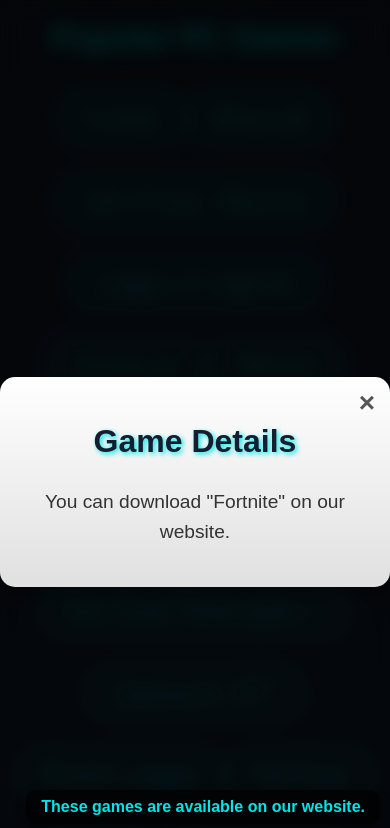
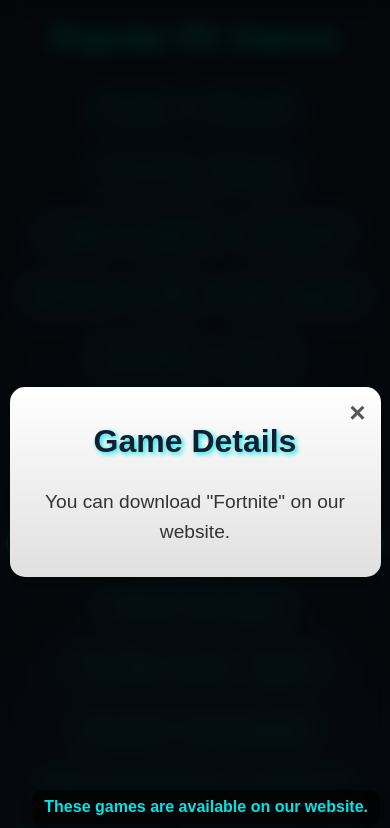
Before and after one commit to IndieBytes-star/IndieBytes-star.github.io, a plain HTML site: page popular.html in a window 390 px wide. Both pictures are taken after a click on the item "Fortnite". Shown: the top 828 px of the page. Drawn offline with Linux system fonts and the light colour scheme.

Commit message:
Update popular.html

```diff
--- a/popular.html
+++ b/popular.html
@@ -12,6 +12,7 @@
             text-align: center;
             margin: 0;
             padding: 0;
+            overflow-x: hidden; /* Prevent horizontal scrolling on small screens */
         }
         h1 {
             margin-top: 20px;
@@ -22,6 +23,7 @@
         ul {
             list-style-type: none;
             padding: 0;
+            margin: 0;
         }
         li {
             margin: 15px 0;
@@ -36,7 +38,7 @@
         li:hover {
             color: #141e30;
             background-color: #00e6e6;
-            transform: scale(1.2);
+            transform: scale(1.1);
             box-shadow: 0 0 15px #00e6e6;
         }
 
@@ -60,7 +62,7 @@
             padding: 20px;
             border-radius: 15px;
             width: 80%;
-            max-width: 400px;
+            max-width: 600px;
             color: #333;
             box-shadow: 0 8px 16px rgba(0, 0, 0, 0.3);
             animation: zoomIn 0.5s ease-in-out;
@@ -130,19 +132,41 @@
         .corner-note:active {
             transform: scale(0.95);
         }
+
+        /* Responsive Styles */
+        @media (max-width: 768px) {
+            h1 {
+                font-size: 2.5em;
+            }
+            li {
+                font-size: 1.5em;
+                margin: 10px 0;
+            }
+            .modal-content {
+                width: 90%;
+                padding: 15px;
+            }
+            .corner-note {
+                font-size: 1.1em;
+                padding: 8px 15px;
+            }
+        }
+
         @media (max-width: 600px) {
             h1 {
                 font-size: 2em;
             }
             li {
-                font-size: 1.5em;
+                font-size: 1.2em;
+                padding: 8px 15px;
             }
             .modal-content {
                 width: 90%;
+                padding: 10px;
             }
             .corner-note {
                 font-size: 1em;
-                padding: 8px 15px;
+                padding: 8px 12px;
             }
         }
 
```
